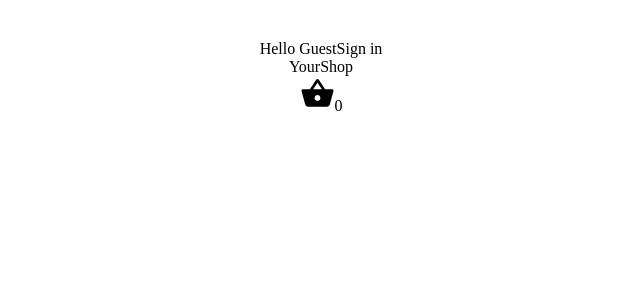
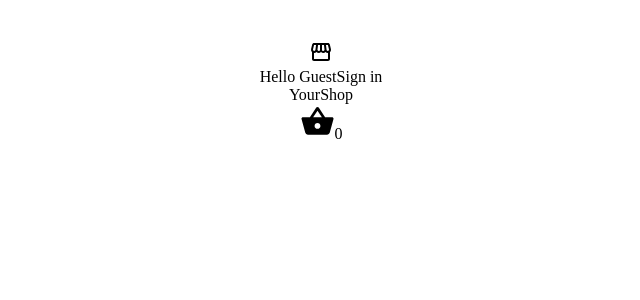
Before and after one commit to Abhay108cell/reactProject, a React (Vite) app: page / in a window 1280 px wide. Shown: the top 300 px of the page, without its empty margins (319-959 px from the left). Built offline with nearby package versions, Linux system fonts and the light colour scheme.

Commit message:
StorefrontIcon install from material-ui

```diff
--- a/src/App.jsx
+++ b/src/App.jsx
@@ -3,6 +3,7 @@ import reactLogo from './assets/react.svg'
 import viteLogo from '/vite.svg'
 import './App.css'
 import ShoppingBasketIcon from '@mui/icons-material/ShoppingBasket';
+import StorefrontIcon from '@mui/icons-material/Storefront';
 
 function App() {
   const [count, setCount] = useState(0)
@@ -11,7 +12,7 @@ function App() {
     <>
   <div className="App">
     <div className="header_logo">
-
+      <StorefrontIcon/>
     </div>
     <div className="header_search">
 
```
